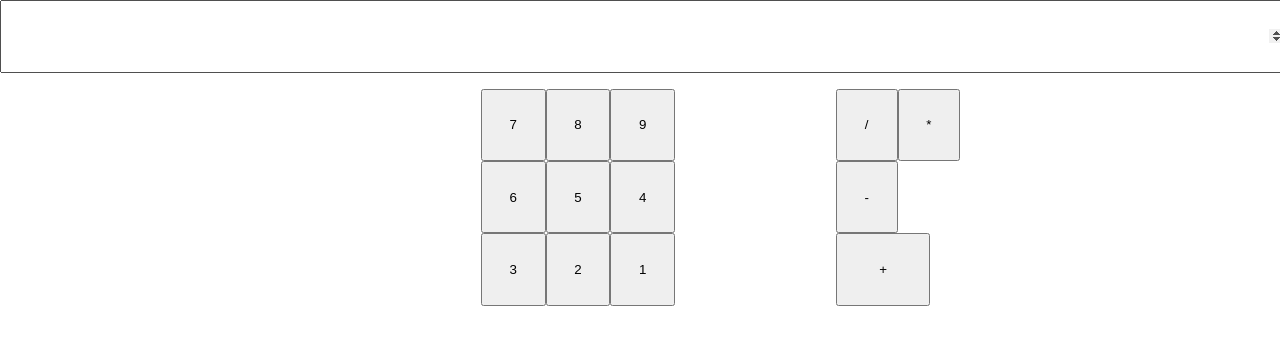
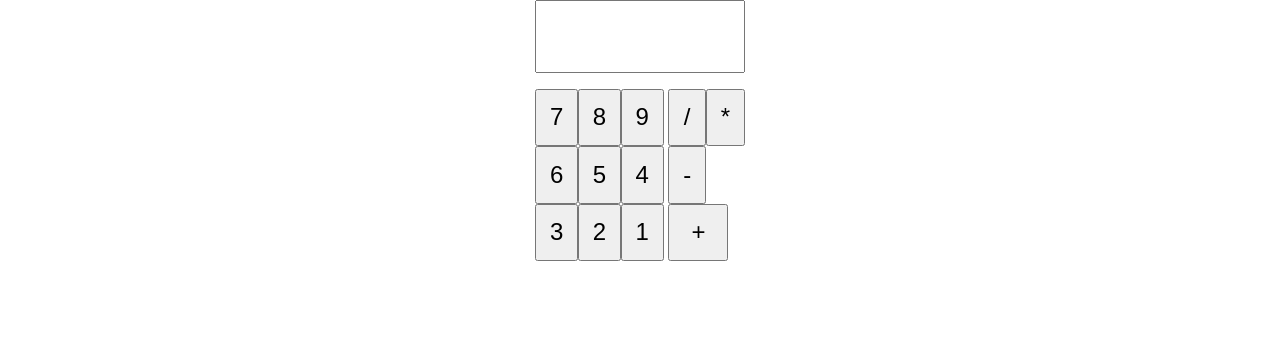
Before and after one commit to vusiSiya/Calculator-Project, a plain HTML site: page index.html in a window 1280 px wide. Drawn offline with Linux system fonts and the light colour scheme.

Commit message:
improving layout and making functions reusable;

```diff
--- a/index.css
+++ b/index.css
@@ -9,16 +9,17 @@ div.calculator{
 }
 
 div.all--buttons{
-    display: flex;
-    flex-direction: row;
-    /* gap: 0.3em; */
+    display: grid;
+    gap: 0.3em;
+    grid-template-columns: repeat(2, auto);
     margin: 1em auto;
-    width: 50%;
+    width: fit-content;
     justify-content: space-evenly;
 }
 div.sign{
     display: grid;
     grid-template-columns: auto auto;
+    margin: 0px;
 }
 
 div.num {
@@ -28,7 +29,8 @@ div.num {
 
 button {
 	width: auto;
-	padding: 2em;
+	padding: 0.53em;
+	font-size: x-large;
 }
 
 .buttons-operators,.buttons-numbers {
@@ -43,7 +45,19 @@ button {
 }
 
 input[type="number"] {
-	margin: 0px;
 	height: 5em;
-	width: 100%;
+	width: auto;
 }
+
+.div--input {
+	margin: auto;
+}
+
+main.calculator {
+	display: flex;
+	justify-items:center;
+	justify-content: space-evenly;
+	flex-direction: column;
+	width: fit-content;
+	margin: auto;
+}
--- a/index.html
+++ b/index.html
@@ -6,9 +6,7 @@
 </head>
 <body>
     <main class="calculator">
-        <div class="div--input">
-            <input type="number" />
-        </div>
+        <input type="number" />
         <div class="all--buttons">
             <div class="buttons-numbers"></div>
             <div class="buttons-operators"></div>
--- a/index.js
+++ b/index.js
@@ -7,37 +7,14 @@ let currentNum = "";
 let firstNum;
 let secondNum;
 let operator;
+let className;
 
-const create = (_el) => document.createElement(_el);
-const textAndClassName = (_newElement,_className,_text) =>{
-    if(_text){
-        _newElement.innerText = _text;
-    }
-    _newElement.className = _className;
-}
-const appendChildren = (_array,_parentEl,className)=>{
-    let wrapper = create("div");
-    textAndClassName( wrapper,`${className} container`);
-    _array.forEach(child => wrapper.appendChild(child));
-    _parentEl.appendChild(wrapper);
-    return _parentEl;
-}
-
-const createArray = (_string) =>{
-    let newArray = [];
-    for (let char of _string) {
-        newArray.push(char);
-    }
-    return newArray;
-}
-
-//element rendering
 const numbers = createArray("7896543210");
 const operators = createArray("/*-+=");
-const numbersParentFragmt = createBtnElements(numbers, "num");
-const operatorsParentFragmt = createBtnElements(operators, "sign");
-numberBtns.appendChild(numbersParentFragmt);
-operatorBtns.appendChild(operatorsParentFragmt);
+const numbersFragment = wrapElements(getElements(numbers, "num"));
+const operatorsFragment = wrapElements(getElements(operators, "sign"));
+numberBtns.appendChild(numbersFragment);
+operatorBtns.appendChild(operatorsFragment);
 
 document.addEventListener("click", (e) => {
     const { className, textContent } = e.target;
@@ -55,19 +32,36 @@ document.addEventListener("click", (e) => {
     let answer = secondNum ? getAnswer(operator) : 0;
 })
 
-function createBtnElements(_array, _type) {
-    let className =  _type
+function createArray(_string) {
+    let newArray = [];
+    for (let char of _string) {
+        newArray.push(char);
+    }
+    return newArray;
+}
+function createEl(_el, _className, _text) {
+    let newElement = document.createElement(_el);
+    newElement.innerText = _text ? _text : "";
+    newElement.className = _className;
+    return newElement
+};
+
+function getElements(_array, _className) {
+    className = _className;
     const elements = _array.map( (arrayEl, i) => {
-        let newElement = create("button");
-        textAndClassName( newElement,className, arrayEl); // type void function, returning nothing.
+        let newElement = createEl("button",_className, arrayEl);
         return newElement;
-    })
-    let wrapperFragment = document.createDocumentFragment();
+    });
+    return elements;
+}
+function wrapElements(elements) {
+    let docFragment = document.createDocumentFragment();
     let newArray = [];
-    let currentThree = []
+    let currentThree = [];
+
     elements.forEach( (el, i) =>{
         if( (i !==0 && i % 3 === 0) || (i == elements.length -1) ){
-            let update = appendChildren(currentThree,wrapperFragment,_type);
+            let update = appendChildren(currentThree,docFragment,className);
             newArray.push(update);
             currentThree = [];
             currentThree.push(el);
@@ -76,7 +70,13 @@ function createBtnElements(_array, _type) {
             currentThree.push(el);
         }
     });
-    return wrapperFragment
+    return docFragment
+}
+function appendChildren(_elementsArray, _parentEl, className) {
+    let wrapperDiv = createEl("div", `${className} container`);
+    _elementsArray.forEach(element => wrapperDiv.appendChild(element))
+    _parentEl.appendChild(wrapperDiv);
+    return _parentEl;
 }
 
 const getNumber = (_num, _currentNum) => (currentNum + value) * 1;
```
